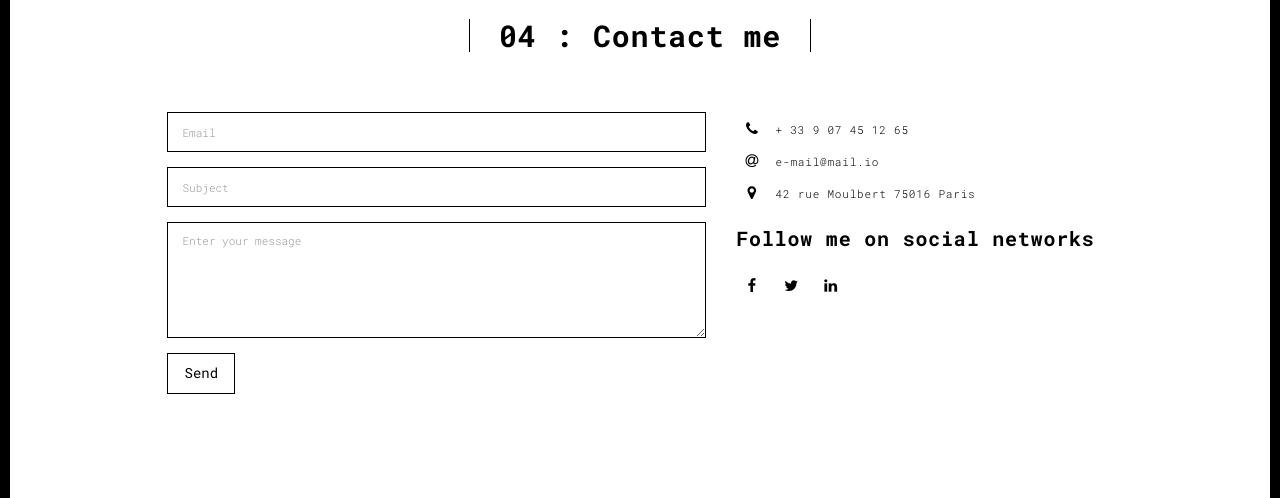
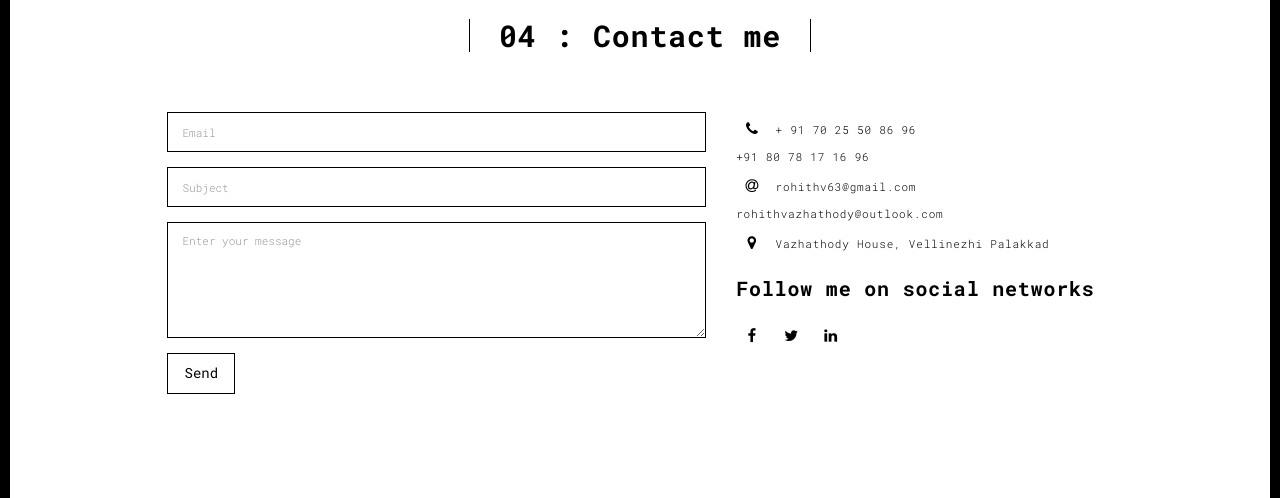
Before and after one commit to Rohithv07/PORTFO, a Flask app: page /contact.html in a window 1280 px wide. Shown: the part 90-588 px from the top of the page. Run offline with Flask 2, Linux system fonts and the light colour scheme; some libraries are stand-ins or nearby versions.

Commit message:
Made various changes in the work and contact section

```diff
--- a/templates/contact.html
+++ b/templates/contact.html
@@ -79,29 +79,31 @@
                           <span class="fa-icon">
                             <i class="fa fa-phone" aria-hidden="true"></i>
                           </span>
-                          + 33 9 07 45 12 65
+                          + 91 70 25 50 86 96<br>
+                                +91 80 78 17 16 96
                         </li>
                         <li>
                           <span class="fa-icon">
                             <i class="fa fa-at" aria-hidden="true"></i>
                           </span>
-                          e-mail@mail.io
+                          rohithv63@gmail.com<br>
+                          rohithvazhathody@outlook.com
                         </li>
                         <li>
                           <span class="fa-icon">
                             <i class="fa fa fa-map-marker" aria-hidden="true"></i>
                           </span>
-                          42 rue Moulbert 75016 Paris
+                          Vazhathody House, Vellinezhi Palakkad
                         </li>
                       </ul>
                       <h3>Follow me on social networks</h3>
-                      <a href="https://www.facebook.com" title="Facebook" class="fa-icon">
+                      <a href="https://www.facebook.com/rohithunni.vvly" title="Facebook" class="fa-icon">
                         <i class="fa fa-facebook"></i>
                       </a>
-                      <a href="https://www.twitter.com" title="Twitter" class="fa-icon">
+                      <a href="https://twitter.com/vazhathody" title="Twitter" class="fa-icon">
                         <i class="fa fa-twitter"></i>
                       </a>
-                      <a href="https://www.linkedin.com" title="LinkedIn" class="fa-icon">
+                      <a href="https://www.linkedin.com/in/rohith-v-824820184/" title="LinkedIn" class="fa-icon">
                         <i class="fa fa-linkedin"></i>
                       </a>
 
--- a/templates/work.html
+++ b/templates/work.html
@@ -103,7 +103,7 @@
       </div>
 
       <div class="col-xs-12">
-        <img src="./static/assets/images/java.jpg" class="img-responsive" alt="">
+        <img src="./static/assets/images/java.jpg" class="img-responsive" alt="" width = "900" height = "1600">
       </div>
 
     </div>
--- a/templates/work2.html
+++ b/templates/work2.html
@@ -45,8 +45,8 @@
 
 
           <ul class="nav navbar-nav navbar-right navbar-small visible-md visible-lg">
-            <li><a href="./work.html" title="">001</a></li>
-            <li><a href="./work2.html" title="" class="active">002</a></li>
+            <li><a href="./work.html" title="" class="active">001</a></li>
+            <li><a href="./work2.html" title="">002</a></li>
             <li><a href="./work3.html" title="">003</a></li>
             <li><a href="./work4.html" title="">004</a></li>
             <li><a href="./work5.html" title="">005</a></li>
@@ -100,7 +100,7 @@
       </div>
 
       <div class="col-xs-12">
-        <img src="./static/assets/images/python1.jpg" class="img-responsive" alt="">
+        <img src="./static/assets/images/python1.png" class="img-responsive" alt="" width = "900">
       </div>
 
     </div>
--- a/templates/work3.html
+++ b/templates/work3.html
@@ -47,7 +47,7 @@
           <ul class="nav navbar-nav navbar-right navbar-small visible-md visible-lg">
             <li><a href="./work.html" title="" class="active">001</a></li>
             <li><a href="./work2.html" title="">002</a></li>
-            <li><a href="./work3.html" title="" class="active">003</a></li>
+            <li><a href="./work3.html" title="">003</a></li>
             <li><a href="./work4.html" title="">004</a></li>
             <li><a href="./work5.html" title="">005</a></li>
           </ul>
--- a/templates/work4.html
+++ b/templates/work4.html
@@ -45,10 +45,10 @@
 
 
           <ul class="nav navbar-nav navbar-right navbar-small visible-md visible-lg">
-            <li><a href="./work.html" title="">001</a></li>
+            <li><a href="./work.html" title="" class="active">001</a></li>
             <li><a href="./work2.html" title="">002</a></li>
             <li><a href="./work3.html" title="">003</a></li>
-            <li><a href="./work4.html" title="" class="active">004</a></li>
+            <li><a href="./work4.html" title="">004</a></li>
             <li><a href="./work5.html" title="">005</a></li>
           </ul>
 
@@ -97,7 +97,7 @@
       </div>
 
       <div class="col-xs-12">
-        <img src="./static/assets/images/DS2.jpg" class="img-responsive" alt="">
+        <img src="./static/assets/images/DS2jpg" class="img-responsive" alt="">
       </div>
 
     </div>
--- a/templates/work5.html
+++ b/templates/work5.html
@@ -45,11 +45,11 @@
 
 
           <ul class="nav navbar-nav navbar-right navbar-small visible-md visible-lg">
-            <li><a href="./work.html" title="">001</a></li>
+            <li><a href="./work.html" title="" class="active">001</a></li>
             <li><a href="./work2.html" title="">002</a></li>
             <li><a href="./work3.html" title="">003</a></li>
             <li><a href="./work4.html" title="">004</a></li>
-            <li><a href="./work5.html" title="" class="active">005</a></li>
+            <li><a href="./work5.html" title="">005</a></li>
           </ul>
 
 
--- a/templates/works.html
+++ b/templates/works.html
@@ -185,6 +185,6 @@
   ga('send', 'pageview');
 </script>
 
---> <script type="text/javascript" src="./statics/main.70a66962.js"></script></body>
+--> <script type="text/javascript" src="./static/main.70a66962.js"></script></body>
 
 </html>
```
